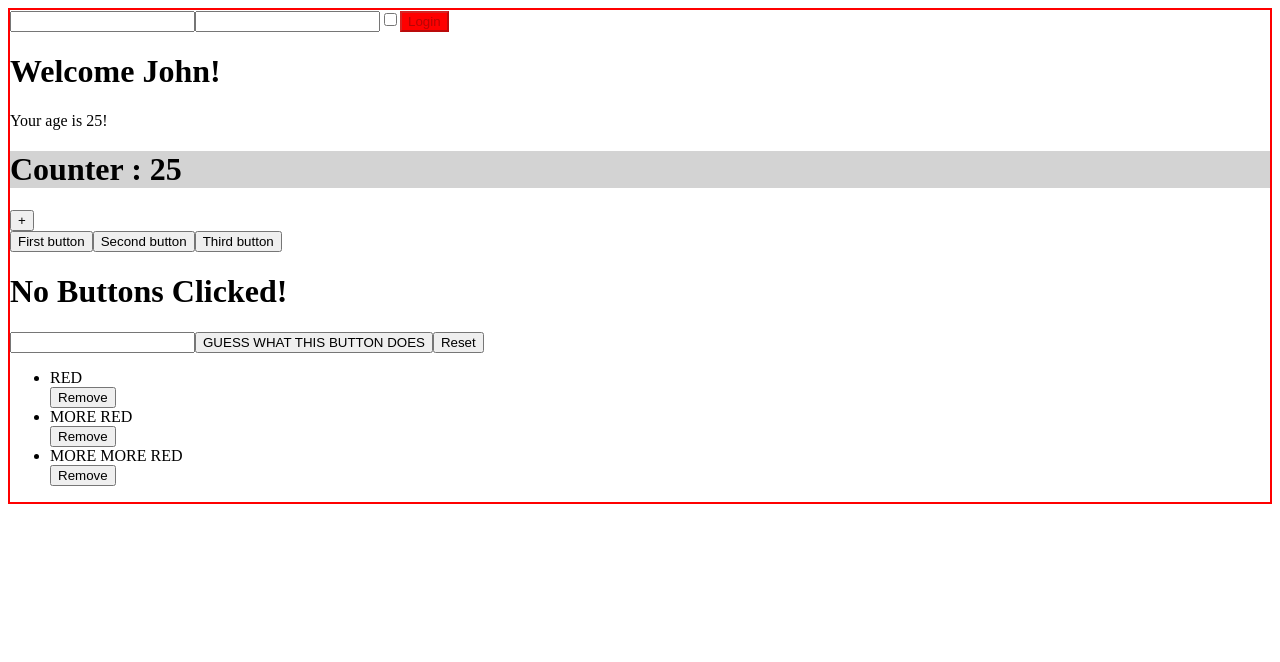
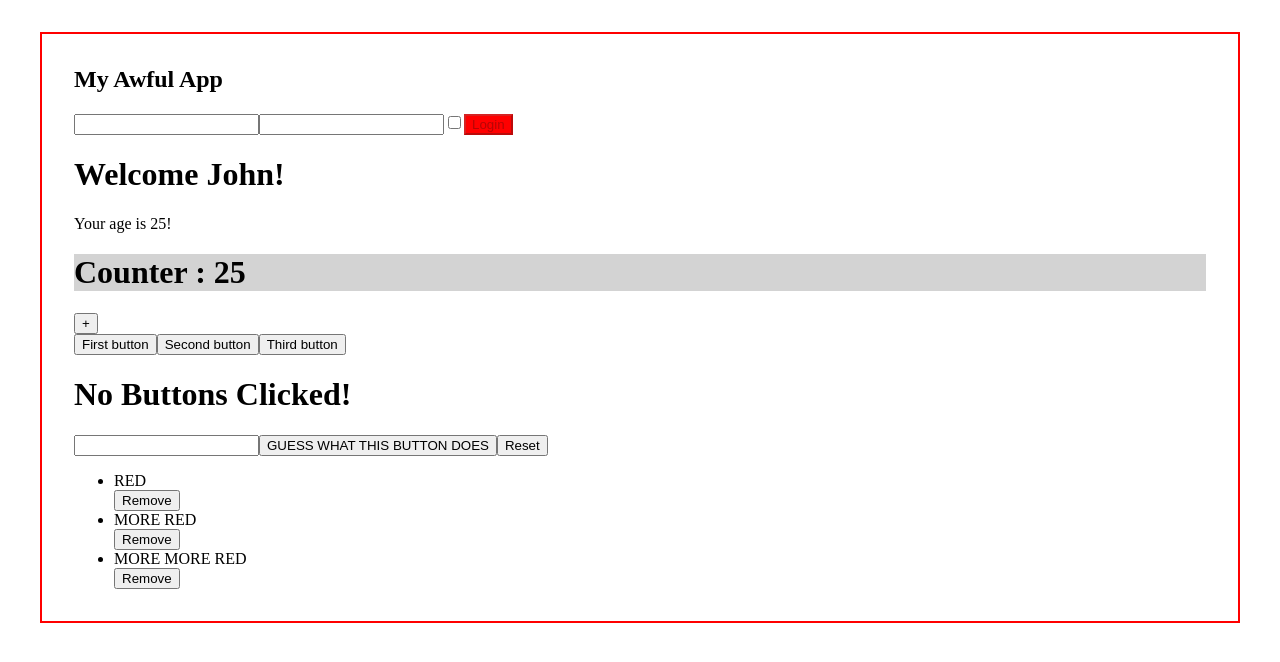
Before and after one commit to KaramGuliyev/React, a React (Create React App) app: page / in a window 1280 px wide. Shown: the top 662 px of the page. Built offline with nearby package versions, Linux system fonts and the light colour scheme.

Commit message:
Composition-2

```diff
--- a/src/App.js
+++ b/src/App.js
@@ -9,7 +9,7 @@ import Container from "./Components/ComponentComposition/Container";
 export class App extends React.Component {
   render() {
     return (
-      <Container>
+      <Container title="My Awful App">
         <InteractiveWelcome
           className="welcome"
           name={this.props.name}
--- a/src/Components/ComponentComposition/Container.js
+++ b/src/Components/ComponentComposition/Container.js
@@ -1,10 +1,14 @@
-import React from 'react'
+import React from "react";
 
-// Create a Container component that renders its children within a div tag.
-// Have the div tag use a white background and a red border, either with a custom class or by using tailwindcss.
+// Modify the Container component so that it can display a title received within the title prop.
 
 export default function Container(props) {
   return (
-    <div className='redBorder whiteBackground'>{props.children}</div>
-  )
+    <div className="redBorder whiteBackground">
+      <div className="whiteBackground">
+        <h2>{props.title}</h2>
+        <div>{props.children}</div>
+      </div>
+    </div>
+  );
 }
--- a/src/style/index.css
+++ b/src/style/index.css
@@ -1,6 +1,3 @@
-/* Modify the Login component from Forms 03 so that the "login" button
-background color is "red" when the inputted password's length is shorter than 8 characters, green otherwise. */
-
 .welcome {
   background-color: gray;
   border: 1px solid black;
@@ -20,5 +17,6 @@ background color is "red" when the inputted password's length is shorter than 8
 }
 
 .whiteBackground {
+  margin: 2rem;
   background-color: #fff;
 }
```
